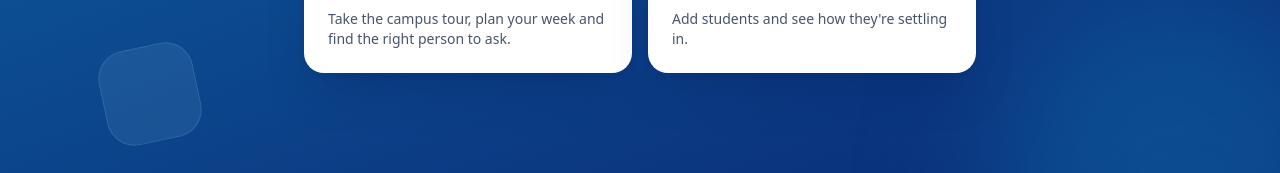
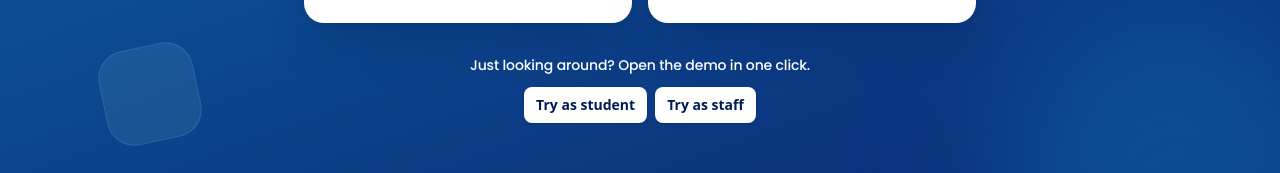
Before and after one commit to davidvlucca/kampus-reimagined, a React (Vite) app in the folder client/: page / in a window 1280 px wide. Shown: the part 514-687 px from the top of the page. Built offline with nearby package versions, Linux system fonts and the light colour scheme; no server answers.

Commit message:
Demo com um clique: Try as student/staff no Welcome e login direto no cartão Demo account

```diff
--- a/client/src/features/public/LoginPage.tsx
+++ b/client/src/features/public/LoginPage.tsx
@@ -9,26 +9,24 @@ import { homePathFor, loginPath } from "../../components/layout/paths.ts";
 import { Button, IconButton, Input, Logo, useToast } from "../../components/ui/index.ts";
 import { PublicBackdrop } from "./PublicBackdrop.tsx";
 import { useDocumentTitle } from "../../lib/useDocumentTitle.ts";
+import { DEMO_ACCOUNTS, DEMO_PASSWORD, useDemoLogin } from "./useDemoLogin.ts";
 
-const COPY: Record<Portal, { title: string; panelTitle: string; panelText: string; demoEmail: string; label: string }> = {
+const COPY: Record<Portal, { title: string; panelTitle: string; panelText: string; label: string }> = {
   student: {
     title: "Student login",
     panelTitle: "Welcome to campus",
     panelText: "Your tour, your week and the right people to ask, all in one place.",
-    demoEmail: "student@example.com",
     label: "Student",
   },
   staff: {
     title: "Staff login",
     panelTitle: "Staff area",
     panelText: "Add new students and see who still needs a hand settling in.",
-    demoEmail: "staff@example.com",
     label: "Staff",
   },
 };
 
 const PREFIX: Record<Portal, string> = { student: "/app", staff: "/staff" };
-const DEMO_PASSWORD = "Kampus123";
 
 type FieldName = "email" | "password";
 
@@ -49,6 +47,7 @@ export function LoginPage({ portal }: { portal: Portal }) {
   const copy = COPY[portal];
   const me = useMe();
   const login = useLogin();
+  const demo = useDemoLogin();
   const toast = useToast();
   const navigate = useNavigate();
   const location = useLocation();
@@ -64,7 +63,7 @@ export function LoginPage({ portal }: { portal: Portal }) {
   const passwordRef = useRef<HTMLInputElement>(null);
 
   // Já com sessão deste perfil: segue para casa (mas não durante/depois de um login feito aqui).
-  if (me.data && me.data.role === portal && login.isIdle) {
+  if (me.data && me.data.role === portal && login.isIdle && demo.isIdle) {
     return <Navigate to={homePathFor(me.data)} replace />;
   }
 
@@ -112,13 +111,6 @@ export function LoginPage({ portal }: { portal: Portal }) {
         login.reset();
       },
     });
-  };
-
-  const fillDemo = () => {
-    setEmail(copy.demoEmail);
-    setPassword(DEMO_PASSWORD);
-    setErrors({});
-    resetMessages();
   };
 
   return (
@@ -225,12 +217,12 @@ export function LoginPage({ portal }: { portal: Portal }) {
             <p className="mt-1 text-sm text-muted">This is a portfolio project. Use this account to look around.</p>
             <dl className="mt-3 grid grid-cols-[auto_minmax(0,1fr)] gap-x-3 gap-y-1 text-sm">
               <dt className="text-subtle">Email</dt>
-              <dd className="truncate font-medium text-text">{copy.demoEmail}</dd>
+              <dd className="truncate font-medium text-text">{DEMO_ACCOUNTS[portal]}</dd>
               <dt className="text-subtle">Password</dt>
               <dd className="font-medium text-text">{DEMO_PASSWORD}</dd>
             </dl>
-            <Button variant="secondary" size="sm" className="mt-4" onClick={fillDemo}>
-              Use demo account
+            <Button variant="secondary" size="sm" className="mt-4" loading={demo.isPending} onClick={() => demo.start(portal, (user) => targetAfterLogin(user, portal, redirect?.from))}>
+              Log in with demo account
             </Button>
           </aside>
         </div>
--- a/client/src/features/public/WelcomePage.tsx
+++ b/client/src/features/public/WelcomePage.tsx
@@ -2,10 +2,11 @@ import { ArrowRight, BriefcaseBusiness, GraduationCap, type LucideIcon } from "l
 import { Link } from "react-router";
 import { useMe } from "../../api/hooks.ts";
 import { loginPath, homePathFor } from "../../components/layout/paths.ts";
-import { buttonClasses, Logo } from "../../components/ui/index.ts";
+import { Button, buttonClasses, Logo } from "../../components/ui/index.ts";
 import { cn } from "../../lib/cn.ts";
 import { PublicBackdrop } from "./PublicBackdrop.tsx";
 import { useDocumentTitle } from "../../lib/useDocumentTitle.ts";
+import { useDemoLogin } from "./useDemoLogin.ts";
 
 const choices: { to: string; label: string; description: string; icon: LucideIcon }[] = [
   {
@@ -26,6 +27,7 @@ export function WelcomePage() {
   useDocumentTitle(undefined);
   const me = useMe();
   const user = me.data;
+  const demo = useDemoLogin();
 
   return (
     <div className="relative flex min-h-dvh flex-col overflow-hidden bg-kampus-gradient text-white">
@@ -61,11 +63,31 @@ export function WelcomePage() {
           ))}
         </nav>
 
-        {user && (
+        {user ? (
           <Link to={homePathFor(user)} className={buttonClasses({ variant: "light", size: "lg", className: "mt-8" })}>
             Continue as {user.firstName}
             <ArrowRight aria-hidden className="size-5" />
           </Link>
+        ) : (
+          <section aria-labelledby="demo-title" className="mt-8 flex flex-col items-center gap-3">
+            <h2 id="demo-title" className="text-sm font-medium text-white">
+              Just looking around? Open the demo in one click.
+            </h2>
+            <div className="flex flex-wrap justify-center gap-2">
+              {(["student", "staff"] as const).map((portal) => (
+                <Button
+                  key={portal}
+                  variant="light"
+                  size="sm"
+                  loading={demo.pendingPortal === portal}
+                  disabled={demo.isPending}
+                  onClick={() => demo.start(portal)}
+                >
+                  Try as {portal}
+                </Button>
+              ))}
+            </div>
+          </section>
         )}
       </main>
 
--- /dev/null
+++ b/client/src/features/public/useDemoLogin.ts
@@ -0,0 +1,47 @@
+import type { Portal, PublicUser } from "@kampus/shared";
+import { useNavigate } from "react-router";
+import { errorMessage } from "../../api/client.ts";
+import { useLogin } from "../../api/hooks.ts";
+import { homePathFor } from "../../components/layout/paths.ts";
+import { useToast } from "../../components/ui/index.ts";
+
+/** As contas partilhadas da demo (ver shared/src/demo.ts e o seed). */
+export const DEMO_ACCOUNTS: Record<Portal, string> = {
+  student: "student@example.com",
+  staff: "staff@example.com",
+};
+export const DEMO_PASSWORD = "Kampus123";
+
+/**
+ * Entra numa conta demo com um clique. Quem visita o portfólio dá poucos minutos ao
+ * site: copiar email e password é atrito a mais antes de ver a visita.
+ */
+export function useDemoLogin() {
+  const login = useLogin();
+  const toast = useToast();
+  const navigate = useNavigate();
+
+  /** `target` decide para onde ir depois de entrar; por omissão, a casa do perfil. */
+  const start = (portal: Portal, target: (user: PublicUser) => string = homePathFor) => {
+    login.mutate(
+      { email: DEMO_ACCOUNTS[portal], password: DEMO_PASSWORD, portal },
+      {
+        onSuccess: ({ user }) => {
+          toast({ title: `Welcome, ${user.firstName}!` });
+          navigate(target(user), { replace: true });
+        },
+        onError: (error) => {
+          toast({ title: "Couldn't open the demo", description: errorMessage(error), tone: "error" });
+          login.reset();
+        },
+      },
+    );
+  };
+
+  return {
+    start,
+    pendingPortal: login.isPending ? login.variables?.portal : undefined,
+    isPending: login.isPending,
+    isIdle: login.isIdle,
+  };
+}
```
